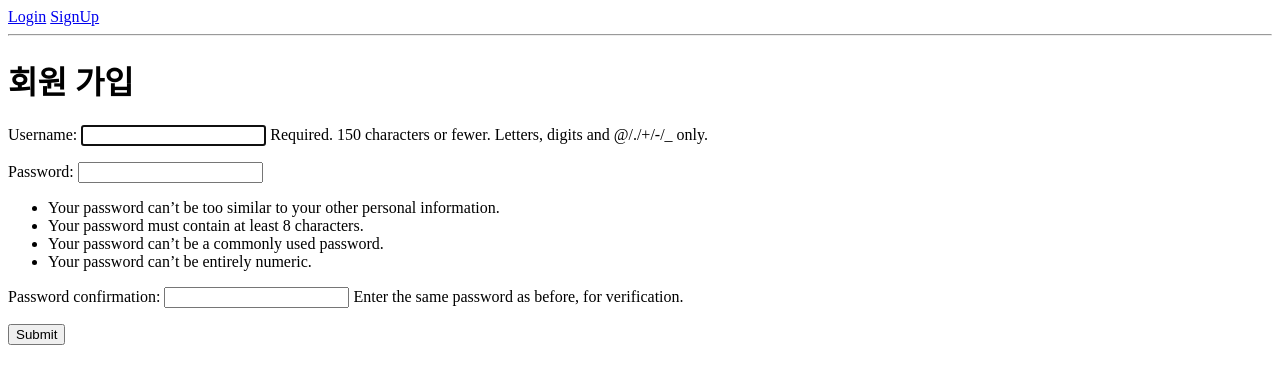
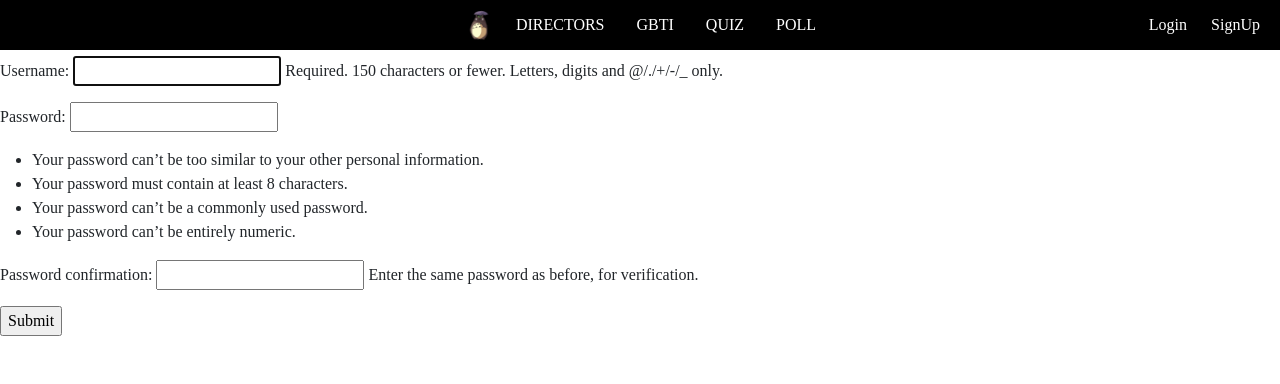
Before and after one commit to bohodays/forest-of-ghibli, a Django app: page /accounts/signup/ in a window 1280 px wide. Shown: the top 384 px of the page. Run offline with Django 3.2, Linux system fonts and the light colour scheme; parts of the project's set-up code (start-up, migrations or seed data) failed here and were passed over; some libraries are stand-ins or nearby versions; some web fonts are replaced.

Commit message:
update: navar

```diff
--- a/accounts/views.py
+++ b/accounts/views.py
@@ -10,12 +10,12 @@ from .forms import CustomUserCreationForm, CustomUserChangeForm
 # Create your views here.
 def login(request):
     if request.user.is_authenticated:
-        return redirect('movies:index')
+        return redirect('movies:main')
     if request.method =="POST":
         form = AuthenticationForm(request, request.POST)
         if form.is_valid():
             auth_login(request, form.get_user())
-            return redirect('movies:index')
+            return redirect('movies:main')
     else:
         form = AuthenticationForm()
     context = {
@@ -33,7 +33,7 @@ def signup(request):
         if form.is_valid():
             user =form.save()
             auth_login(request,user)
-            return redirect('movies:index')
+            return redirect('movies:main')
     else:
         form = CustomUserCreationForm()
     context = {
@@ -45,7 +45,7 @@ def signup(request):
 def delete(request):
     request.user.delete()
     auth_logout(request)
-    return redirect('movies:index')
+    return redirect('movies:main')
 
 def update(request):
     if request.method =="POST":
@@ -64,7 +64,7 @@ def change_password(request):
         if form.is_valid():
             form.save()
             update_session_auth_hash(request, form.user)
-            return redirect('movies:index')
+            return redirect('movies:main')
     form = PasswordChangeForm(request.user)
     context = {
         'form':form,
--- a/movies/templates/movies/index.html
+++ b/movies/templates/movies/main.html
@@ -1,5 +1,7 @@
 {% extends 'base.html' %}
 
 {% block content %}
-  <h1>Index</h1>
+  <div class="index">
+    <h1>Index</h1>
+  </div>
 {% endblock content %}
--- a/movies/urls.py
+++ b/movies/urls.py
@@ -4,6 +4,6 @@ from . import views
 
 app_name='movies'
 urlpatterns = [
-    path('',views.index,name='index'),
-    path('intro',views.intro,name='intro'),
+    path('main', views.main, name='main'),
+    path('intro', views.intro, name='intro'),
 ]
--- a/movies/views.py
+++ b/movies/views.py
@@ -1,8 +1,8 @@
 from django.shortcuts import render
 
 # Create your views here.
-def index(request):
-    return render(request,'movies/index.html')
+def main(request):
+    return render(request,'movies/main.html')
 
 def intro(request):
     return render(request, 'movies/intro.html')
--- /dev/null
+++ b/static/movies/css/main.css
@@ -0,0 +1,73 @@
+* {
+  box-sizing: border-box;
+}
+
+html, body {
+  width: 100%;
+  margin: 0;
+}
+
+
+a {
+  text-decoration: none;
+  color: #ffffff;
+}
+
+@font-face {
+  font-family: 'GmarketSansMedium';
+  src: url('https://cdn.jsdelivr.net/gh/projectnoonnu/noonfonts_2001@1.1/GmarketSansMedium.woff') format('woff');
+  font-weight: normal;
+  font-style: normal;
+}
+
+
+
+body {
+  font-family: 'GmarketSansMedium';
+}
+
+#navbar {
+  position: fixed;
+  z-index: 2;
+  height: 50px;
+  width: 100%;
+  background-color: #000000;
+  margin: 0;
+}
+
+.navbar__menu {
+  padding: 0;
+  display: flex;
+  align-items: center;
+  justify-content: center;
+}
+
+.logo {
+  width: 30px;
+  height: 30px;
+}
+
+.menu__item {
+  padding: 0 16px;
+}
+
+.a__logo {
+  padding-right: 6px;
+}
+
+.user__info {
+  padding: 0;
+  padding-right: 8px;
+  display: flex;
+  align-items: center;
+  justify-content: end;
+}
+
+.info__item {
+  padding: 0 12px;
+}
+
+/* 임시용 */
+.index {
+  padding-top: 50px;
+}
--- a/templates/base.html
+++ b/templates/base.html
@@ -1,42 +1,57 @@
 <!DOCTYPE html>
+{% load static %}
 <html lang="en">
 <head>
   <meta charset="UTF-8">
   <meta http-equiv="X-UA-Compatible" content="IE=edge">
   <meta name="viewport" content="width=device-width, initial-scale=1.0">
+  <link href="https://cdn.jsdelivr.net/npm/bootstrap@5.2.2/dist/css/bootstrap.min.css" rel="stylesheet" integrity="sha384-Zenh87qX5JnK2Jl0vWa8Ck2rdkQ2Bzep5IDxbcnCeuOxjzrPF/et3URy9Bv1WTRi" crossorigin="anonymous">
   {# favicon 설정 #}
-  {% comment %} <link rel="shortcut icon" href="{% static 'imgs/favicon.ico' %}"/> {% endcomment %}
+  <link rel="shortcut icon" href="{% static 'movies/imgs/logo.png' %}"/>
   {# fontawesome 추가 #}
   <script src="https://kit.fontawesome.com/21a0726bae.js" crossorigin="anonymous"></script>
   {# CSS 파일 추가 #}
-  {% comment %} <link rel='stylesheet' href="{% static 'css/style.css' %}"/> {% endcomment %}
+  <link rel='stylesheet' href="{% static 'movies/css/main.css' %}"/>
   {# JS 파일 추가 #}
-  {% comment %} <script src="{% static 'js/main.js' %}" defer></script> {% endcomment %}
+  <script src="{% static 'movies/js/main.js' %}" defer></script>
   <title>지브리의 숲</title>
 </head>
 <body>
+
+  <nav id="navbar" class="row">
+    <div class="col-4"></div>
+    <div class="navbar__menu col-4">
+      <a class="menu__item a__logo" href="">
+        <img class="logo" src="{% static 'movies/imgs/logo.png' %}" alt="logo">
+      </a>
+      <a class="menu__item" href="">DIRECTORS</a>
+      <a class="menu__item" href="">GBTI</a>
+      <a class="menu__item" href="">QUIZ</a>
+      <a class="menu__item" href="">POLL</a>
+    </div>
+    <div class="user__info col-4">
       {% if request.user.is_authenticated %}
         <h3>환영합니다, {{ user }}</h3>
         <a href="{% url 'accounts:update' %}">회원정보 수정</a>
-
 
         <form action="{% url 'accounts:logout' %}" method="POST">
           {% csrf_token %}
           <input type="submit" value="Logout">
         </form>
 
-
-
         <form action="{% url 'accounts:delete' %}" method="POST">
           {% csrf_token %}
           <input type="submit" value="탈퇴">
         </form>
       {% else %}
-    <a href="{% url 'accounts:login' %}">Login</a>
-    <a href="{% url 'accounts:signup' %}" method="POST">SignUp</a>
+        <a class="info__item" href="{% url 'accounts:login' %}">Login</a>
+        <a class="info__item" href="{% url 'accounts:signup' %}" method="POST">SignUp</a>
       {% endif %}
-  <hr>
+    </div>
+  </nav>
+
   {% block content %}
   {% endblock content %}
+  <script src="https://cdn.jsdelivr.net/npm/bootstrap@5.2.2/dist/js/bootstrap.bundle.min.js" integrity="sha384-OERcA2EqjJCMA+/3y+gxIOqMEjwtxJY7qPCqsdltbNJuaOe923+mo//f6V8Qbsw3" crossorigin="anonymous"></script>
 </body>
 </html>
```
Also changed, not shown: static/movies/css/intro.css (+10 -0 lines), static/movies/js/intro.js (+21 -0 lines), accounts/migrations/0001_initial.py (added), db.sqlite3 (added), movies/migrations/0001_initial.py (added), static/movies/imgs/logo.png (added), static/movies/js/main.js (added). Lines whose indentation alone changed are shown as unchanged.
